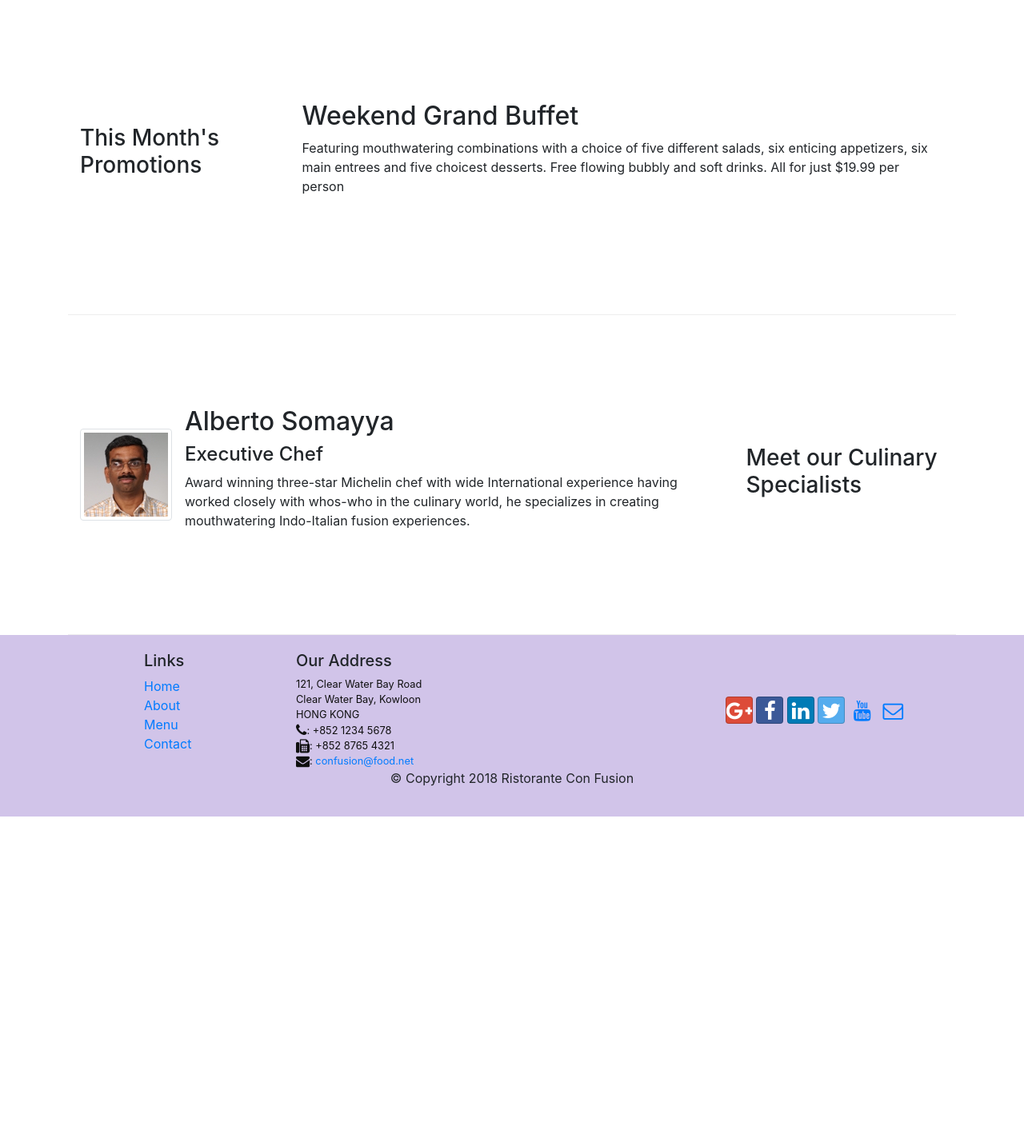
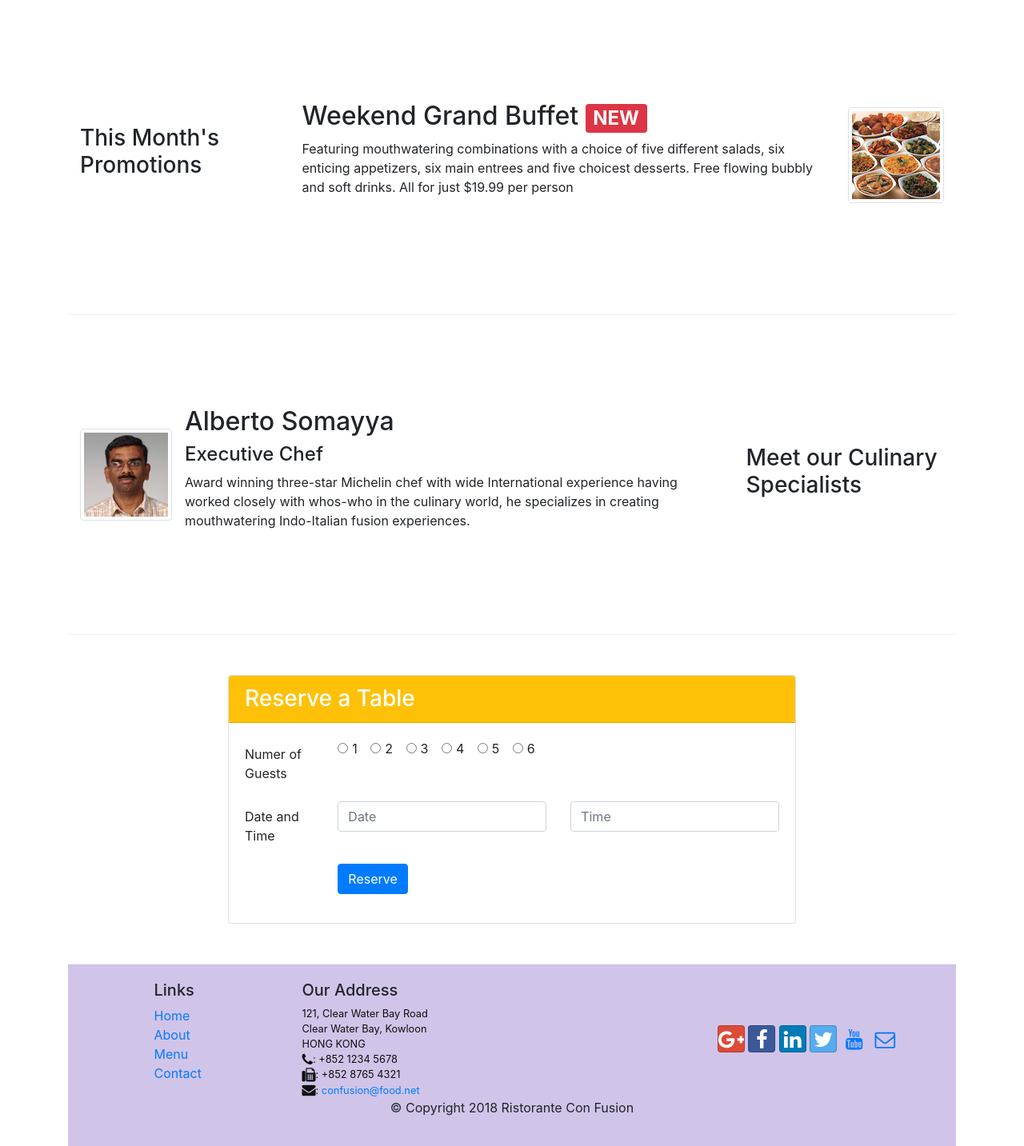
Before and after one commit to ChanitaIvanova/bootstrap4-conFusion, a website: page index.html in a window 1280 px wide. Shown: the part 740-2173 px from the top of the page at 80% size. Before the commit the page ends 1761 px from the top, so only its background shows below. Drawn offline with nearby package versions, Linux system fonts and the light colour scheme.

Commit message:
Assignment 2

```diff
--- a/index.html
+++ b/index.html
@@ -47,8 +47,11 @@
           <h1>Ristorante con Fusion</h1>
           <p class="d-none d-sm-block">We take inspiration from the World's best cuisines, and create a unique fusion experience. Our lipsmacking creations will tickle your culinary senses!</p>
         </div>
-        <div class="col-12 col-sm align-self-center">
+        <div class="col-12 col-sm-3 align-self-center">
           <img src="img/logo.png" class="img-fluid">
+        </div>
+        <div class="col-12 col-sm-3 align-self-center">
+          <a href="#reserationForm" class="btn btn-warning btn-sm btn-block" role="button">Reserve Table</a>
         </div>
       </div>
     </div>
@@ -80,9 +83,17 @@
         <h3>This Month's Promotions</h3>
       </div>
       <div class="col col-sm col-md">
-        <h2>Weekend Grand Buffet</h2>
+        <div class="media">
+          <div class="media-body">
+            <h2 class="mt-0">
+              Weekend Grand Buffet
+              <span class="badge badge-danger">NEW</span>
+            </h2>
             <p class="d-none d-sm-block">Featuring mouthwatering combinations with a choice of five different salads, six enticing appetizers, six main entrees and five choicest desserts. Free flowing bubbly and soft drinks. All for just $19.99 per
               person </p>
+          </div>
+          <img class="d-flex ml-3 img-thumbnail align-self-center" src="img/buffet.png" alt="buffet"></img>
+        </div>
       </div>
     </div>
 
@@ -99,6 +110,60 @@
             <p class="d-none d-sm-block">Award winning three-star Michelin chef with wide International experience having worked closely with whos-who in the culinary world, he specializes in creating mouthwatering Indo-Italian fusion experiences.
             </p>
           </div>
+        </div>
+      </div>
+    </div>
+
+    <div class="row row-content align-items-center">
+      <div class="col-12 offset-sm-2 col-sm-8">
+        <div class="card">
+          <h3 class="card-header bg-warning text-white">Reserve a Table</h3>
+          <div class="card-body">
+            <form id="reserationForm">
+              <div class="form-group row">
+                <label class="col-md-2 col-form-label">Numer of Guests</label>
+                <div class="col-md-10">
+                  <div class="form-check form-check-inline">
+                    <input class="form-check-input" type="radio" name="guestsOption" id="guests1" value="1">
+                    <label class="form-check-label" for="guests1">1</label>
+                  </div>
+                  <div class="form-check form-check-inline">
+                    <input class="form-check-input" type="radio" name="guestsOption" id="guests2" value="2">
+                    <label class="form-check-label" for="guests2">2</label>
+                  </div>
+                  <div class="form-check form-check-inline">
+                    <input class="form-check-input" type="radio" name="guestsOption" id="guests3" value="3">
+                    <label class="form-check-label" for="guests3">3</label>
+                  </div>
+                  <div class="form-check form-check-inline">
+                    <input class="form-check-input" type="radio" name="guestsOption" id="guests4" value="4">
+                    <label class="form-check-label" for="guests4">4</label>
+                  </div>
+                  <div class="form-check form-check-inline">
+                    <input class="form-check-input" type="radio" name="guestsOption" id="guests5" value="5">
+                    <label class="form-check-label" for="guests5">5</label>
+                  </div>
+                  <div class="form-check form-check-inline">
+                    <input class="form-check-input" type="radio" name="guestsOption" id="guests6" value="6">
+                    <label class="form-check-label" for="guests6">6</label>
+                  </div>
+                </div>
+              </div>
+              <div class="form-group row">
+                <label class="col-md-2 col-form-label">Date and Time</label>
+                <div class="col-md-5">
+                  <input type="text" class="form-control" name="date" placeholder="Date"></input>
+                </div>
+                <div class="col-md-5">
+                  <input type="text" class="form-control" name="time" placeholder="Time"></input>
+                </div>
+              </div>
+              <div class="form-group row">
+                <div class="offset-md-2 col-md-10">
+                  <button type="submit" class="btn btn-primary">Reserve</button>
+                </div>
+              </div>
+            </form>
           </div>
         </div>
       </div>
```
Lines whose indentation alone changed are shown as unchanged.
